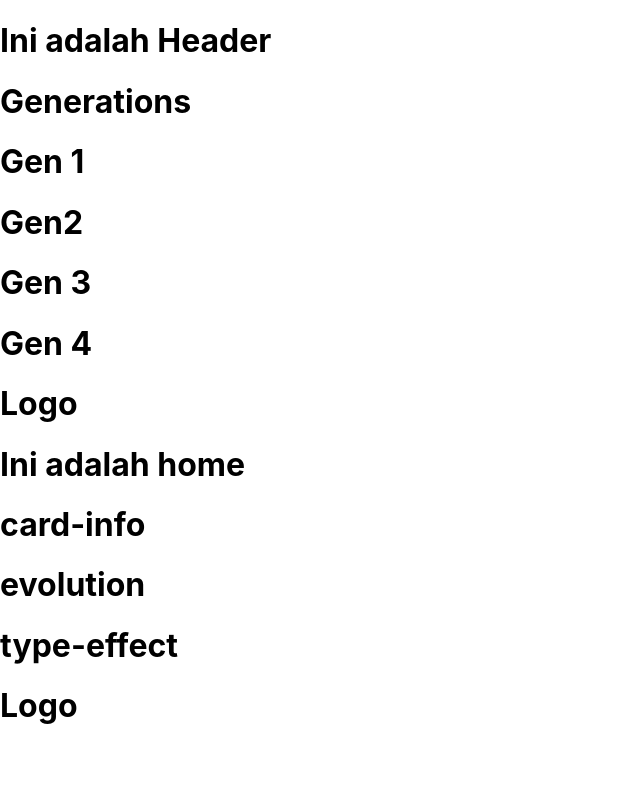
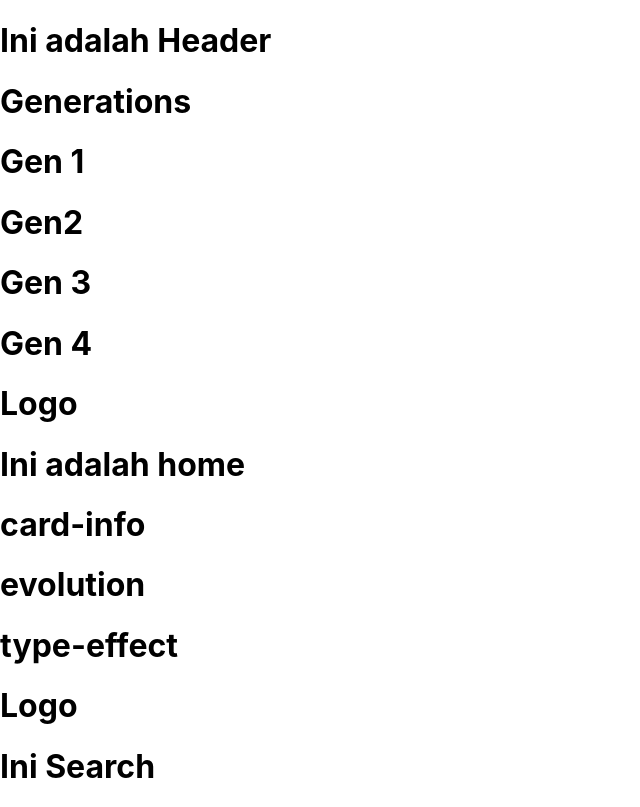
Before and after one commit to deadpool-leher/front_end_exrc13, a React (Create React App) app: page / in a window 1280 px wide. Shown: the whole page, without its empty margins (0-640 px from the left). Built offline with nearby package versions, Linux system fonts and the light colour scheme.

Commit message:
adding components

```diff
--- a/src/components/Home/index.js
+++ b/src/components/Home/index.js
@@ -1,11 +1,13 @@
 import React from "react";
 import Card from "../CardInfo";
+import Search from "../Search";
 
 const Home = (props) => {
   return (
     <div>
       <h1>{props.title}</h1>
       <Card />
+      <Search />
     </div>
   );
 };
```
